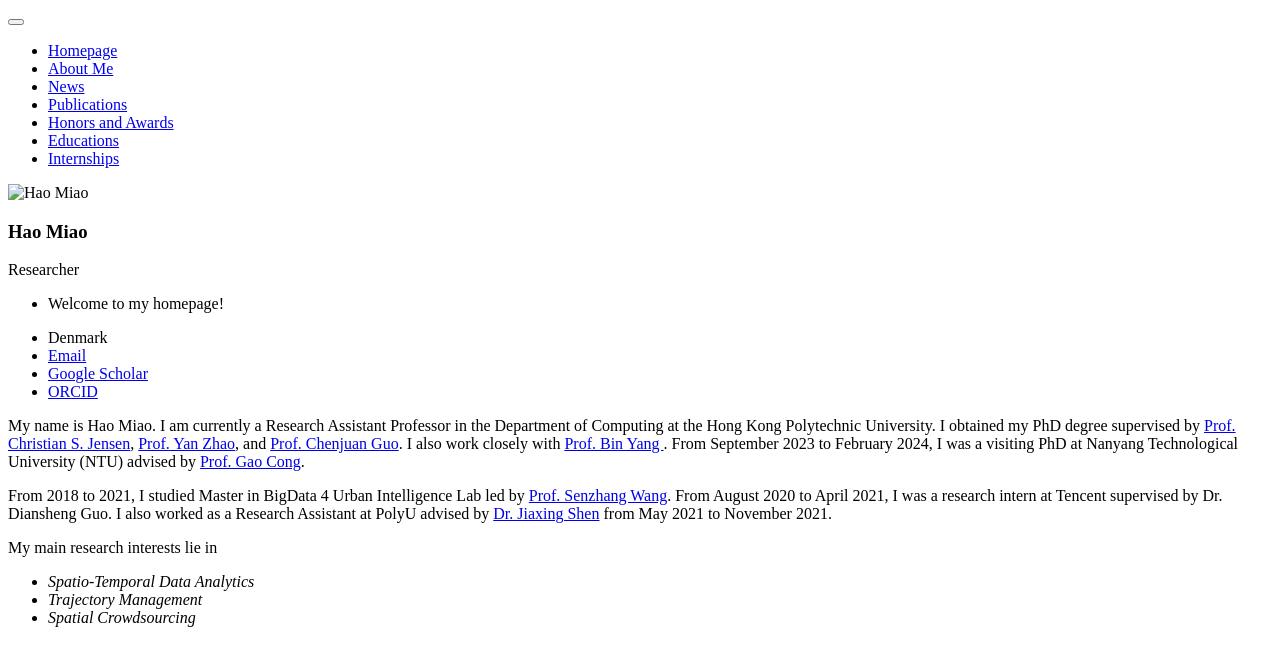
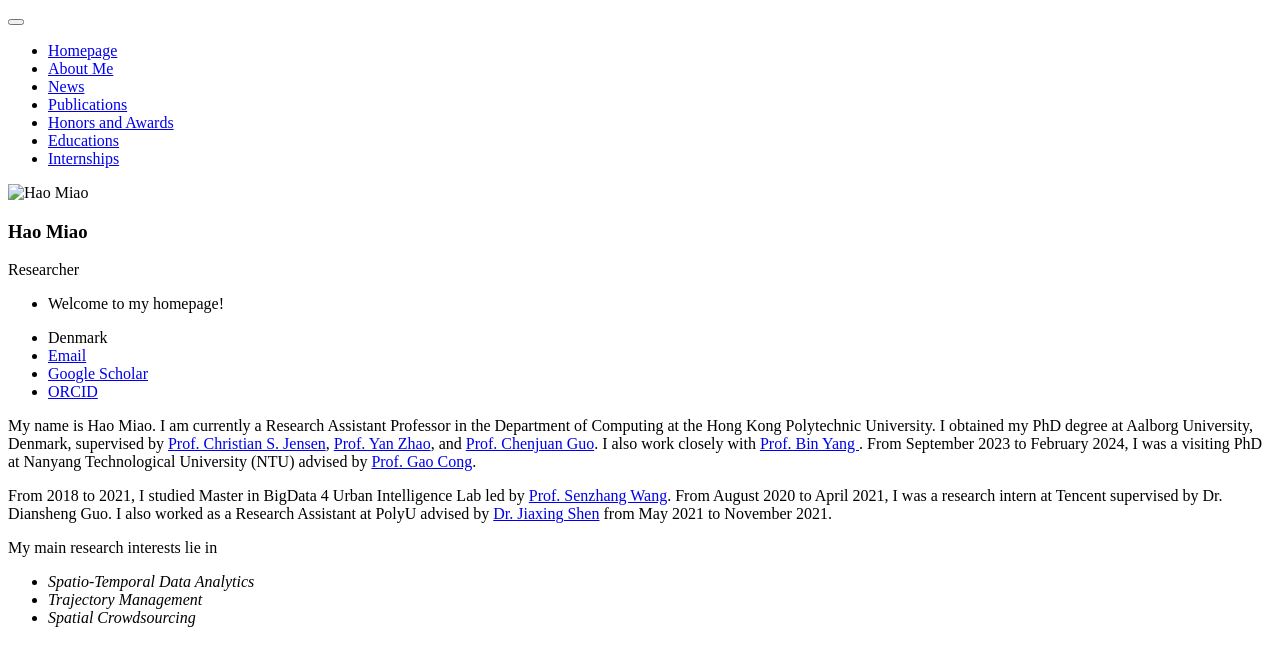
Before and after one commit to MiaoHaoSunny/MiaoHaoSunny.github.io, a Jekyll site: the page built from _pages/includes/intro.md, in a window 1280 px wide. Shown: the top 666 px of the page. Built offline with Jekyll 4.4.1, drawn with Linux system fonts in a browser that asks for light colours; our own code applies the rules of GitHub Pages for plain Markdown files.

Commit message:
Update intro.md

```diff
--- a/_pages/includes/intro.md
+++ b/_pages/includes/intro.md
@@ -1,4 +1,4 @@
-My name is Hao Miao. I am currently a Research Assistant Professor in the Department of Computing at the Hong Kong Polytechnic University. I obtained my PhD degree supervised by <a href="http://people.cs.aau.dk/~csj/">Prof. Christian S. Jensen</a>, <a href="http://www.zhao-yan.com">Prof. Yan Zhao</a>, and  <a href="https://faculty.ecnu.edu.cn/_s37/gcj/main.psp">Prof. Chenjuan Guo</a>. I also work closely with <a href="https://faculty.ecnu.edu.cn/_s37/yb2/main.psp">Prof. Bin Yang </a>. From September 2023 to February 2024, I was a visiting PhD at Nanyang Technological University (NTU) advised by [Prof. Gao Cong](https://personal.ntu.edu.sg/gaocong/).
+My name is Hao Miao. I am currently a Research Assistant Professor in the Department of Computing at the Hong Kong Polytechnic University. I obtained my PhD degree at Aalborg University, Denmark, supervised by <a href="http://people.cs.aau.dk/~csj/">Prof. Christian S. Jensen</a>, <a href="http://www.zhao-yan.com">Prof. Yan Zhao</a>, and  <a href="https://faculty.ecnu.edu.cn/_s37/gcj/main.psp">Prof. Chenjuan Guo</a>. I also work closely with <a href="https://faculty.ecnu.edu.cn/_s37/yb2/main.psp">Prof. Bin Yang </a>. From September 2023 to February 2024, I was a visiting PhD at Nanyang Technological University (NTU) advised by [Prof. Gao Cong](https://personal.ntu.edu.sg/gaocong/).
 
 <!-- I received my Master degree in Computer Science from Nanjing University of Aeronautics and Astronautics (NUAA) in 2021. -->
 From 2018 to 2021, I studied Master in BigData 4 Urban Intelligence Lab led by <a href="https://senzhangwangcsu.github.io/index.html">Prof. Senzhang Wang</a>. From August 2020 to April 2021, I was a research intern at Tencent supervised by Dr. Diansheng Guo. I also worked as a Research Assistant at PolyU advised by [Dr. Jiaxing Shen](https://shenjiaxing.github.io/) from May 2021 to November 2021.
```
